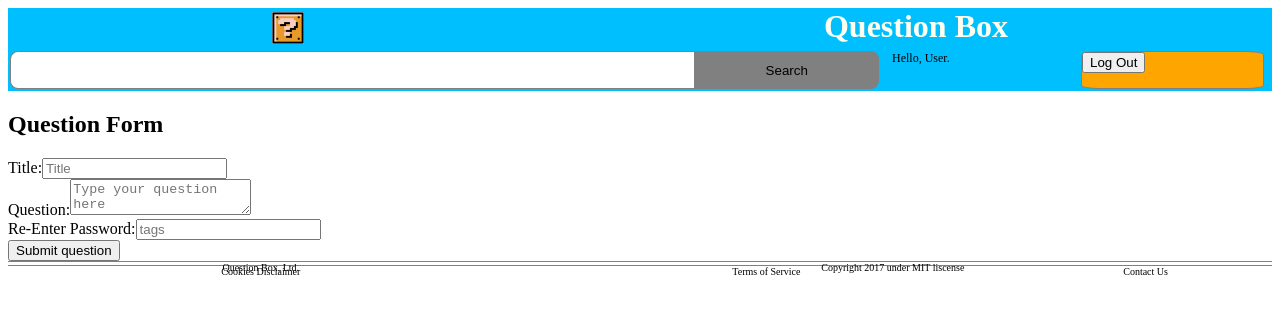
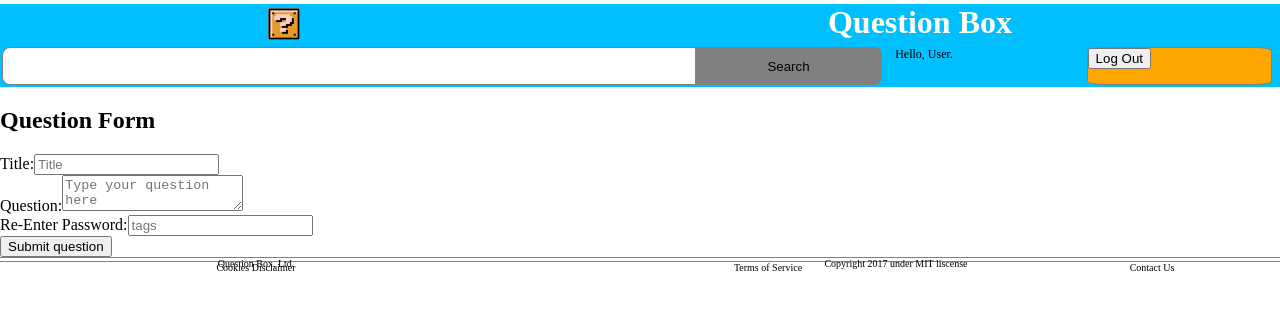
Before and after one commit to TIY-Durham-Question-Box/question-box-frontend, a React (Create React App) app: page /addquestion in a window 1280 px wide. Shown: the top 314 px of the page. Built offline with nearby package versions, Linux system fonts and the light colour scheme.

Commit message:
move router to app.js, move header and footer to app.js

```diff
--- /dev/null
+++ b/src/components/App.js
@@ -0,0 +1,30 @@
+import {BrowserRouter, Route, Switch} from 'react-router-dom';
+import LoginRegistrationPage from './loginregistrationpage.js';
+import QuestionForm from './questionform.js';
+import QuestionPage from './questionpage.js';
+import Home from './home.js';
+import Header from './header.js';
+import Footer from './footer.js';
+import React, { Component } from 'react';
+import '../styles/App.css';
+
+
+
+export default class App extends Component {
+  render() {
+    return (
+      <div>
+      <Header />
+      <BrowserRouter>
+        <Switch>
+          <Route path="/login" component={LoginRegistrationPage} />
+          <Route path="/addquestion" component={QuestionForm} />
+          <Route path="/viewquestion" component={QuestionPage} />
+          <Route path="/" component={Home}/>
+        </Switch>
+      </BrowserRouter>
+      <Footer />
+      </div>
+    );
+  }
+}
--- a/src/components/loginregistrationpage.js
+++ b/src/components/loginregistrationpage.js
@@ -1,7 +1,5 @@
 import React, { Component } from 'react';
 import '../styles/App.css';
-import Header from './header.js';
-import Footer from './footer.js';
 import Login from './login.js';
 import Register from './register.js';
 
@@ -23,14 +21,12 @@ export default class LoginRegistrationPage extends Component {
   render() {
     return (
       <div>
-      <Header />
         <div className="loginregistrationpage-component" >
           <div className="login-register-holder">
             <p className="login-register-switches"><span id={this.state.showloginpage ? "styling-for-active-button" : ""} className="login-register-switch-button" onClick={this.switchpagetologin}>Login</span><span id={this.state.showloginpage ? "" : "styling-for-active-button"} className="login-register-switch-button" onClick={this.switchpagetoregister}>Register</span></p>
             {this.state.showloginpage ? <Login styles={this.state.showloginpage}/> : <Register styles={this.state.showloginpage}/>}
           </div>
         </div>
-      <Footer />
       </div>
     )
   }
--- a/src/components/questionform.js
+++ b/src/components/questionform.js
@@ -1,7 +1,5 @@
 import React, { Component } from 'react';
 import '../styles/App.css';
-import Header from './header.js';
-import Footer from './footer.js';
 
 export default class QuestionForm extends Component {
   constructor(props) {
@@ -32,7 +30,6 @@ export default class QuestionForm extends Component {
   render() {
     return (
       <div>
-      <Header />
         <div className="questionform-component" >
           <form className="question-form-container" onSubmit={this.register}>
           <h2>Question Form</h2>
@@ -51,7 +48,6 @@ export default class QuestionForm extends Component {
             <button className="question-form-submit" type="submit">Submit question</button>
           </form>
         </div>
-      <Footer />
       </div>
     )
   }
--- a/src/components/questionpage.js
+++ b/src/components/questionpage.js
@@ -1,17 +1,13 @@
 import React, { Component } from 'react';
 import '../styles/App.css';
-import Header from './header.js';
-import Footer from './footer.js';
 
 export default class QuestionPage extends Component {
   render() {
     return (
       <div>
-      <Header />
         <div className="questionpage-component" >
         <h1>Question Page</h1>
         </div>
-      <Footer />
       </div>
     )
   }
--- a/src/index.js
+++ b/src/index.js
@@ -1,20 +1,7 @@
 import React from 'react';
 import ReactDOM from 'react-dom';
-import {BrowserRouter, Route, Switch} from 'react-router-dom';
-import LoginRegistrationPage from './components/loginregistrationpage.js';
-import QuestionForm from './components/questionform.js';
-import QuestionPage from './components/questionpage.js';
-import Home from './components/home.js';
+import App from './components/App.js';
 import registerServiceWorker from './registerServiceWorker';
 
-ReactDOM.render(
-  <BrowserRouter>
-    <Switch>
-      <Route path="/login" component={LoginRegistrationPage} />
-      <Route path="/addquestion" component={QuestionForm} />
-      <Route path="/viewquestion" component={QuestionPage} />
-      <Route path="/" component={Home}/>
-    </Switch>
-  </BrowserRouter>
-  , document.getElementById('root'));
+ReactDOM.render(<App/>, document.getElementById('root'));
 registerServiceWorker();
--- a/src/styles/App.css
+++ b/src/styles/App.css
@@ -1,4 +1,7 @@
-
+body{
+  margin: 0;
+  padding: 0;
+}
 /*HOMEPAGE STYLES*/
 
 .homepage-welcome-header{
@@ -8,7 +11,7 @@
   text-align: center;
   margin: 10px 30px;
 }
-@media (min-width: 700px) {
+@media (min-width: 600px) {
   .homepage-container{
     text-align: center;
     display: flex;
```
